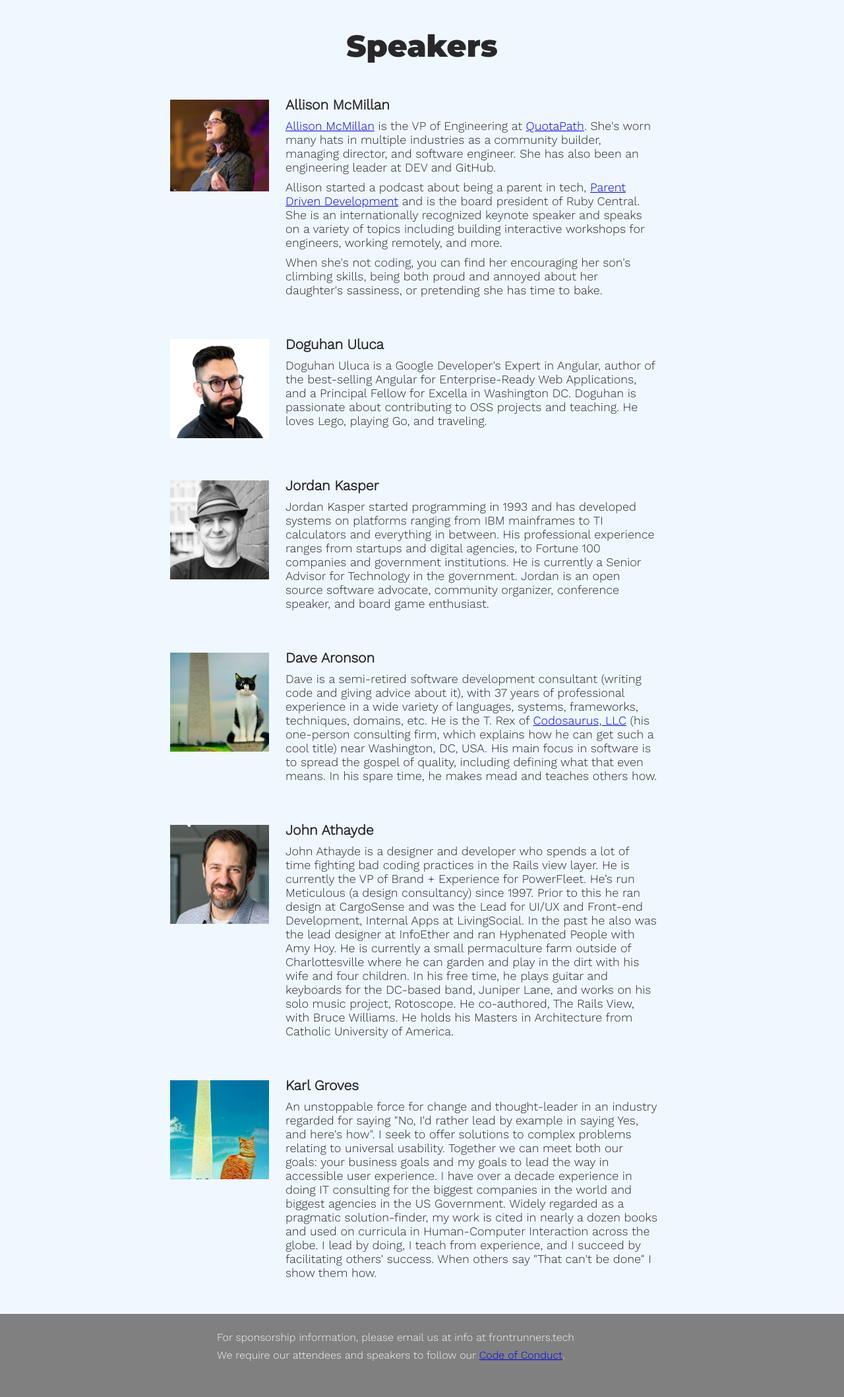
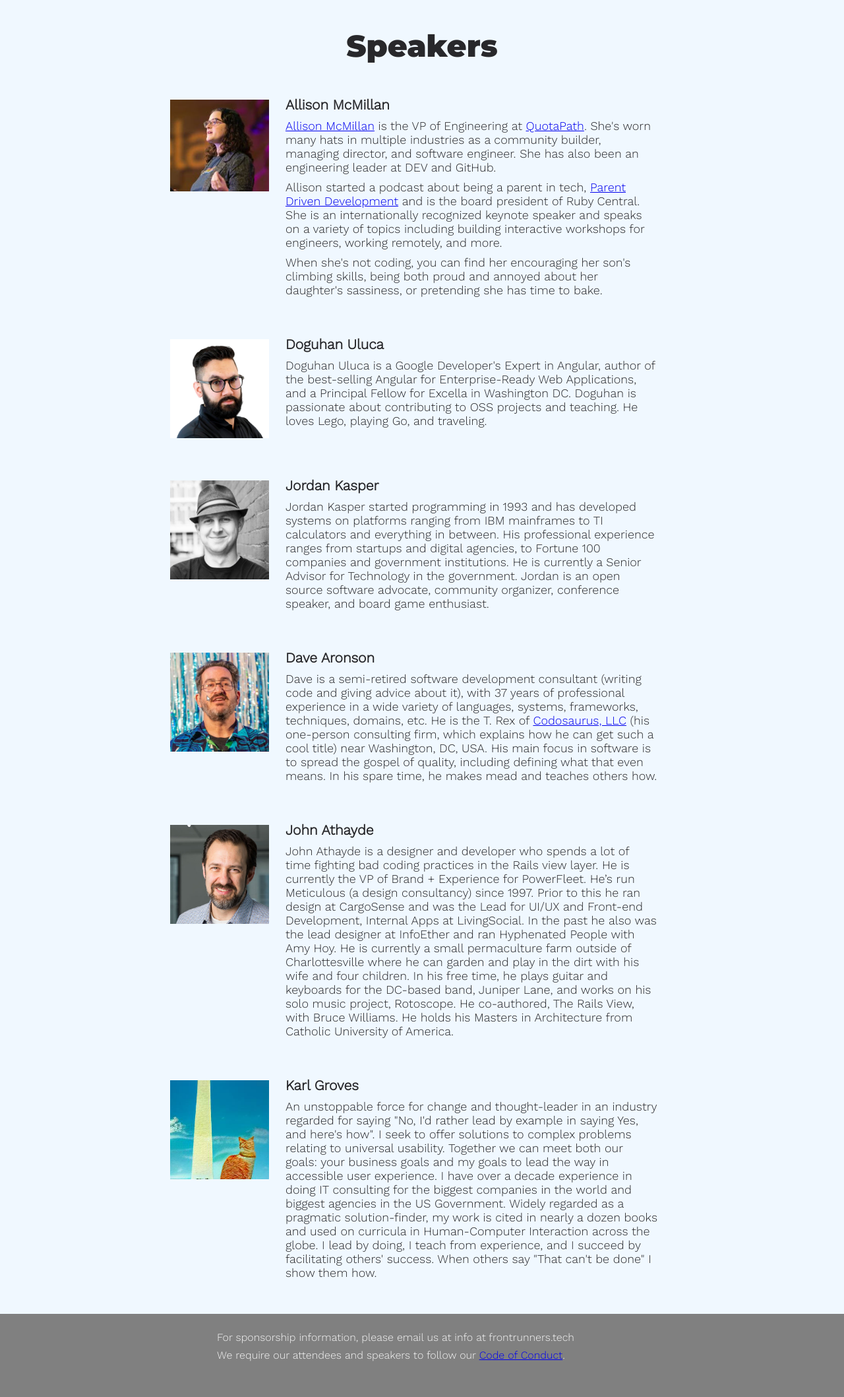
Before and after one commit to gothamgo/frontrunnersconf.github.io, a Jekyll site: the page built from test/testpage.html, in a window 1280 px wide. Shown: the whole page at 66% size. Built offline with Jekyll 4.4.1, drawn with Linux system fonts in a browser that asks for light colours.

Commit message:
Update dave_aronson.html

```diff
--- a/_includes/dave_aronson.html
+++ b/_includes/dave_aronson.html
@@ -1,6 +1,6 @@
 <div id="dave-aronson" class="speaker">
   <div class="speaker-photo">
-    <img class="speaker-image" src="{{site.url}}/images/cat4.png" alt="Dave Aronson" width="150"/>
+    <img class="speaker-image" src="{{site.url}}/images/speakers/2022/dave_aronson.jpg" alt="Dave Aronson" width="150"/>
   </div>
 
   <div class="speaker-details">
```
